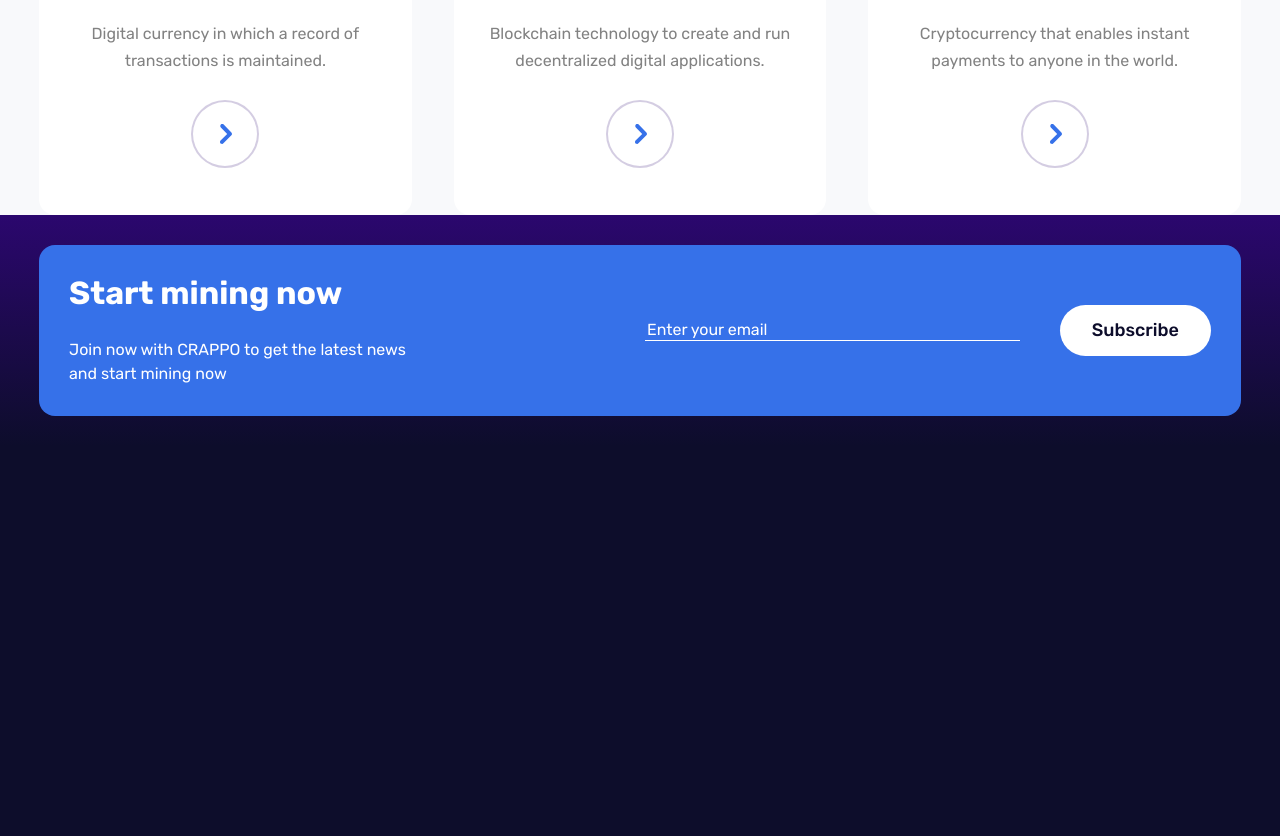
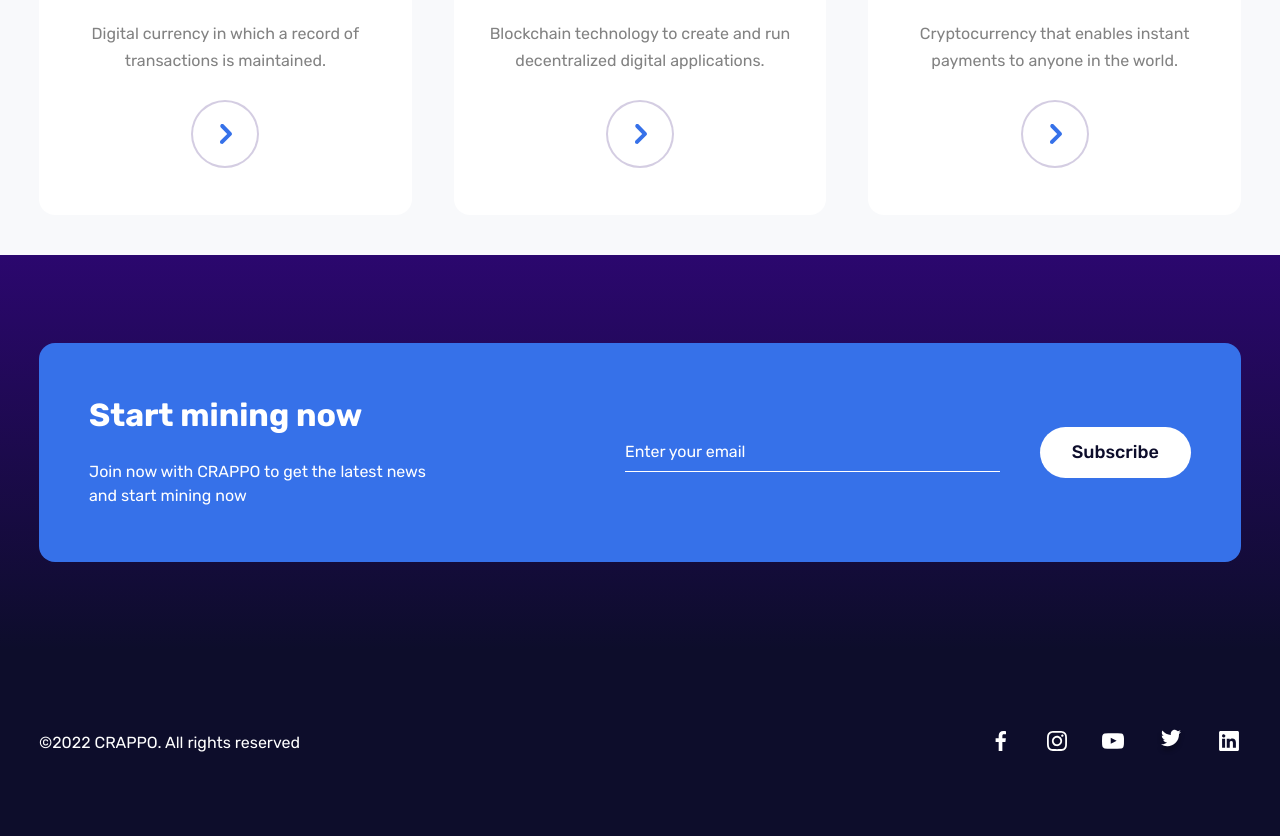
Before and after one commit to NikitaAlekseevich/crappo-crypto-layout, a plain HTML site: page index.html in a window 1280 px wide. Shown: the part 2426-3262 px from the top of the page. Before the commit the page ends 2872 px from the top, so only its background shows below. Drawn offline with nearby package versions, Linux system fonts and the light colour scheme.

Commit message:
Header | Calculator | Crypto | Subscribe | Footer

```diff
--- a/index.html
+++ b/index.html
@@ -188,5 +188,39 @@
             </div>
         </div>
     </div>
+    <footer class="footer">
+        <p class="footer-text">&copy2022 CRAPPO. All rights reserved</p>
+            <ul class="footer-list">
+                <li class="footer-list__item">
+                    <a href="#" target="_blank">
+                        <img src="/src/img/social-networks/facebook-icon.svg" alt="fb">
+                    </a>
+                </li>
+
+                <li class="footer-list__item">
+                    <a href="#" target="_blank">
+                        <img src="/src/img/social-networks/instagram-icon.svg" alt="ig">
+                    </a>
+                </li>
+
+                <li class="footer-list__item">
+                    <a href="#" target="_blank">
+                        <img src="/src/img/social-networks/youtube-icon.svg" alt="yt">
+                    </a>
+                </li>
+
+                <li class="footer-list__item">
+                    <a href="#" target="_blank">
+                        <img src="/src/img/social-networks/twitter-icon.svg" alt="tw">
+                    </a>
+                </li>
+
+                <li class="footer-list__item">
+                    <a href="#" target="_blank">
+                        <img src="/src/img/social-networks/linkedin-icon.svg" alt="Lin">
+                    </a>
+                </li>
+            </ul>
+    </footer>
 </body>
 </html>
--- a/src/css/style.css
+++ b/src/css/style.css
@@ -271,6 +271,7 @@ body{
 .page-light {
     background-color: #F8F9FB;
     color: var(--dark);
+    padding-bottom: 40px;
 }
 
 .page-light__title {
@@ -418,8 +419,8 @@ body{
 
 .page-gradient {
     background: linear-gradient(180deg, #2B076E 0%, #0D0D2B 100%);
-    padding-top: 30px;
-    padding-bottom: 30px;
+    padding-top: 88px;
+    padding-bottom: 88px;
 }
 
 .form {
@@ -427,7 +428,7 @@ body{
     border-radius: 16px;
     display: flex;
     justify-content: space-between;
-    padding: 30px 30px;
+    padding: 54px 50px;
 }
 
 .form-text {
@@ -463,6 +464,7 @@ body{
     color: white;
     width: 100%;
     margin-right: 40px;
+    padding: 10px 0;
 }
 
 .form-letter__input::placeholder {
@@ -479,3 +481,30 @@ body{
     border-radius: 32px;
 
 }
+
+.footer {
+    display: flex;
+    justify-content: space-between;
+    align-items: center;
+    max-width: 1202px;
+    padding-right: 15px;
+    padding-left: 15px;
+    margin: 0 auto;
+    padding-top: 60px;
+    padding-bottom: 60px;
+}
+
+.footer-list {
+    display: flex;
+    justify-content: space-between;
+    list-style-type: none;
+    align-items: center;
+}
+
+.footer-list__item {
+    margin-left: 32px;
+}
+
+.footer-list__item:first-child {
+    margin-left: 0;
+}
```
